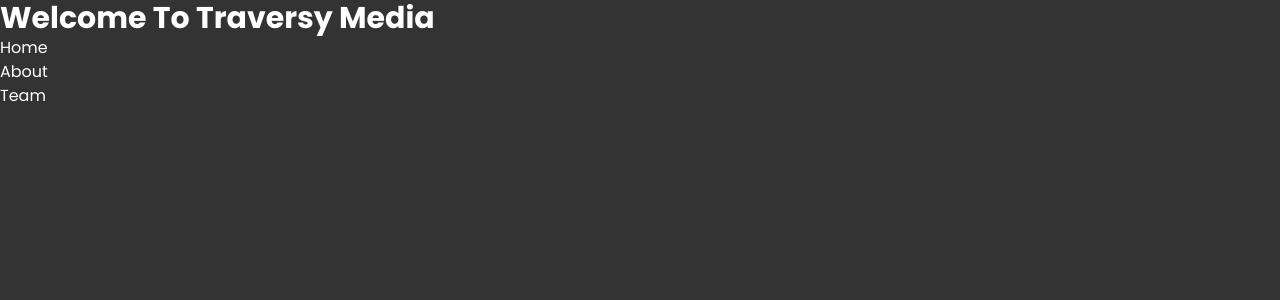
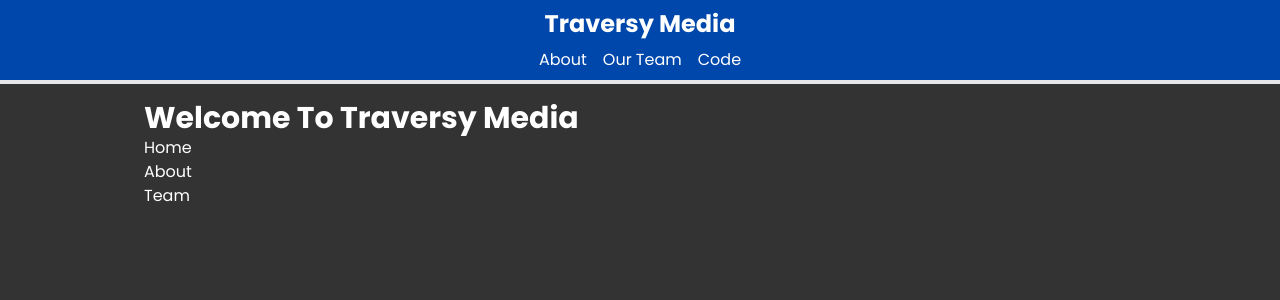
Before and after one commit to Am1rreza/next-v13-tutorial, a Next.js app: page / in a window 1280 px wide. Shown: the top 300 px of the page. Built offline with nearby package versions, Linux system fonts and the light colour scheme.

Commit message:
create the layout of entire app

```diff
--- /dev/null
+++ b/src/app/components/Header.jsx
@@ -0,0 +1,28 @@
+import Link from "next/link";
+
+const Header = () => {
+  return (
+    <header className="flex justify-center items-center bg-[#0047ab] p-2 mb-4 border-b-4">
+      <div className="max-w-screen-lg mx-auto px-1">
+        <div className="text-center mb-2">
+          <Link className="text-2xl font-bold" href={"/"}>
+            Traversy Media
+          </Link>
+        </div>
+        <div>
+          <Link className="mx-2" href={"/about"}>
+            About
+          </Link>
+          <Link className="mx-2" href={"/about/team"}>
+            Our Team
+          </Link>
+          <Link className="mx-2" href={"/code/repos"}>
+            Code
+          </Link>
+        </div>
+      </div>
+    </header>
+  );
+};
+
+export default Header;
--- a/src/app/layout.jsx
+++ b/src/app/layout.jsx
@@ -1,3 +1,4 @@
+import Header from "./components/Header";
 import "./globals.css";
 import { Poppins } from "next/font/google";
 
@@ -11,7 +12,10 @@ export const metadata = {
 export default function RootLayout({ children }) {
   return (
     <html lang="en">
-      <body className={poppins.className}>{children}</body>
+      <body className={poppins.className}>
+        <Header />
+        <main className="max-w-screen-lg mx-auto px-4">{children}</main>
+      </body>
     </html>
   );
 }
```
